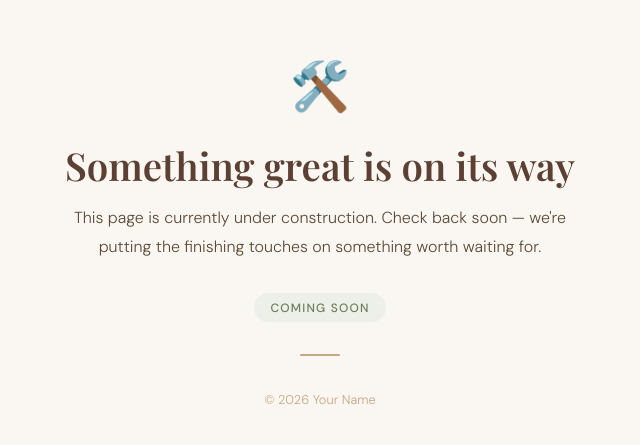
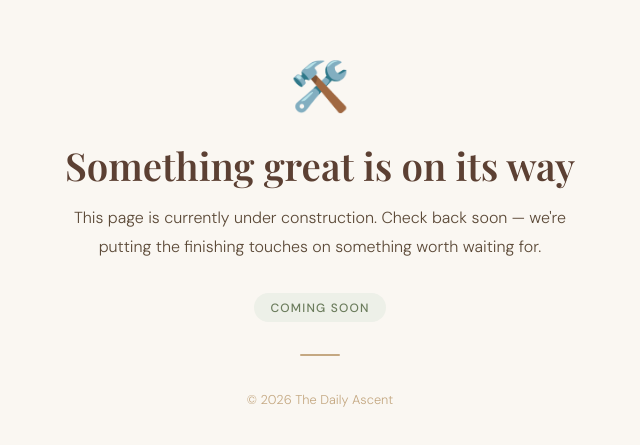
Before and after one commit to thedailyascent/thedailyascent.github.io, a plain HTML site: page index.html in a window 1280 px wide. Shown: the part 151-596 px from the top of the page, 320-960 px from the left. Drawn offline with nearby package versions, Linux system fonts and the light colour scheme.

Commit message:
Update index.html

```diff
--- a/index.html
+++ b/index.html
@@ -79,7 +79,7 @@
     <p>This page is currently under construction. Check back soon — we're putting the finishing touches on something worth waiting for.</p>
     <span class="badge">Coming Soon</span>
     <div class="divider"></div>
-    <p class="footer-note">© 2026 Your Name</p>
+    <p class="footer-note">© 2026 The Daily Ascent</p>
   </div>
 </body>
 </html>
```
